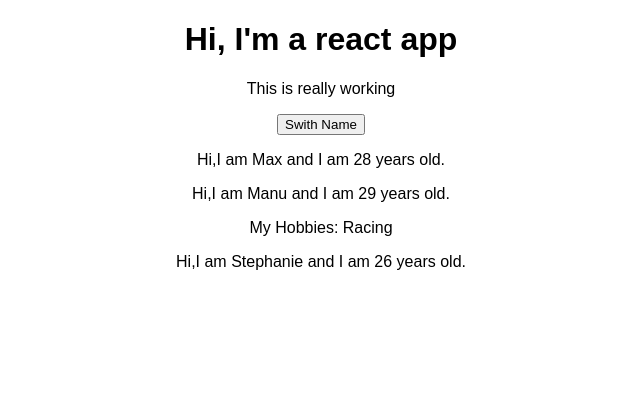
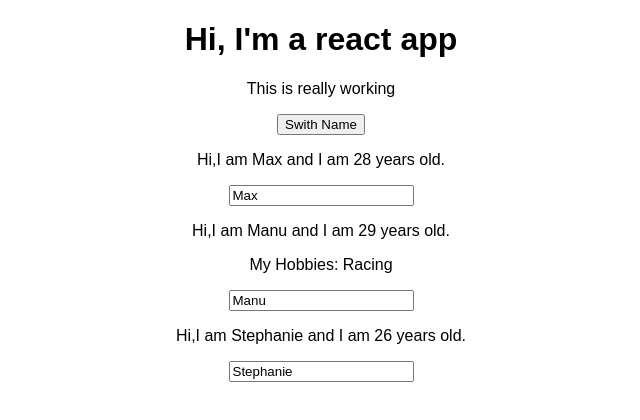
Before and after one commit to bsenduran/react-complete-guide, a React (Create React App) app: page / in a window 1280 px wide. Shown: the top 420 px of the page, without its empty margins (319-959 px from the left). Built offline with nearby package versions, Linux system fonts and the light colour scheme.

Commit message:
Add two way binding

```diff
--- a/src/App.js
+++ b/src/App.js
@@ -22,15 +22,34 @@
     })
   }
 
+  nameChangedHandler = (event) => {
+    // console.log("Clicked !!")
+    this.setState({
+      persons:[
+        {name: "Max", age:28},
+        {name: event.target.value, age:29},
+        {name:"Stephanie", age:26}
+      ]
+    })
+  }
+
   render() {
     return (
       <div className="App">
         <h1>Hi, I'm a react app</h1>
         <p>This is really working</p>
         <button onClick = {() => this.switchNameHandler("Maximilian")}>Swith Name</button>
-        <Person name={this.state.persons[0].name} age={this.state.persons[0].age} />
-        <Person name={this.state.persons[1].name} age={this.state.persons[1].age} click={this.switchNameHandler.bind(this,"Max!!")}>My Hobbies: Racing</Person>
-        <Person name={this.state.persons[2].name} age={this.state.persons[2].age} />
+        <Person
+          name={this.state.persons[0].name}
+          age={this.state.persons[0].age} />
+        <Person
+          name={this.state.persons[1].name}
+          age={this.state.persons[1].age}
+          click={this.switchNameHandler.bind(this,"Max!!")}
+          changed={this.nameChangedHandler}>My Hobbies: Racing</Person>
+        <Person
+          name={this.state.persons[2].name}
+          age={this.state.persons[2].age} />
 
       </div>
     );
--- a/src/Person/Person.js
+++ b/src/Person/Person.js
@@ -5,6 +5,7 @@
     <div>
       <p onClick={props.click}>Hi,I am {props.name} and I am {props.age} years old.</p>
       <p>{props.children}</p>
+      <input type="text" onChange={props.changed} value={props.name}/>
     </div>
   )
 }
```
